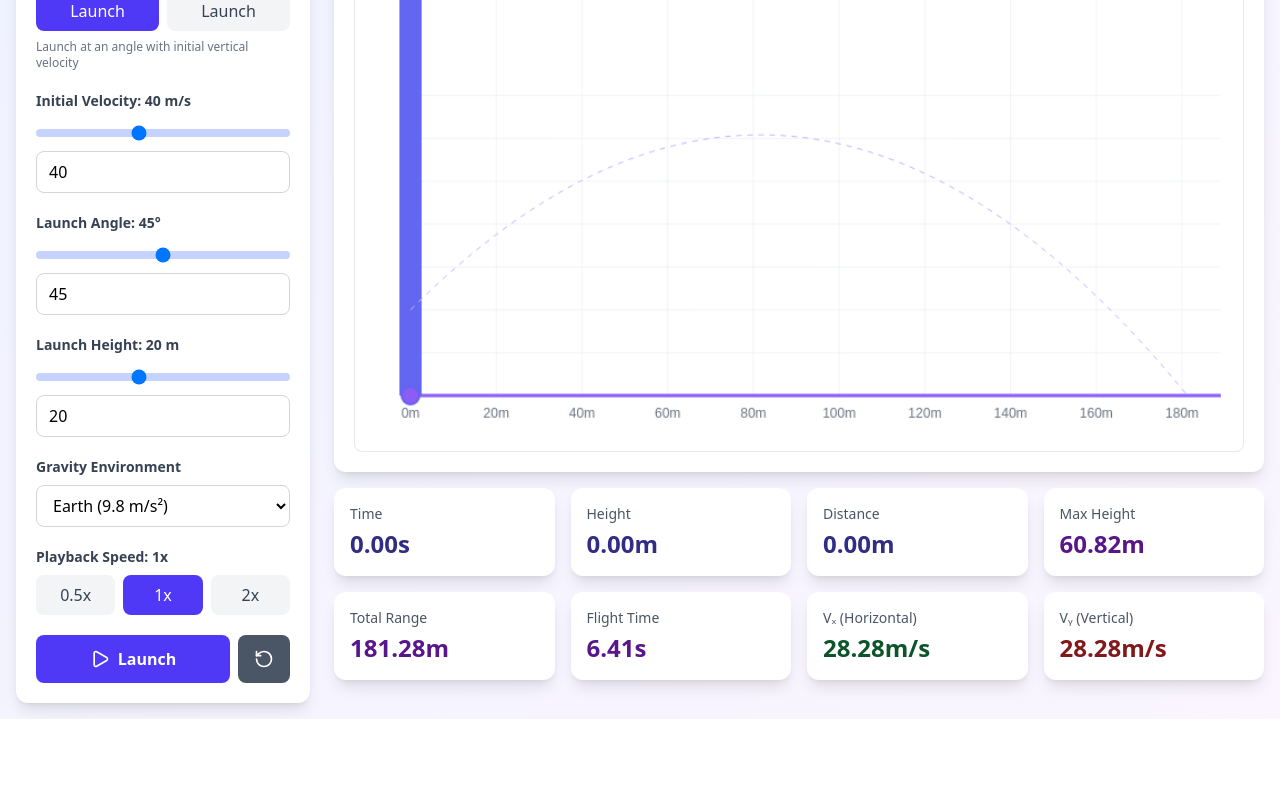
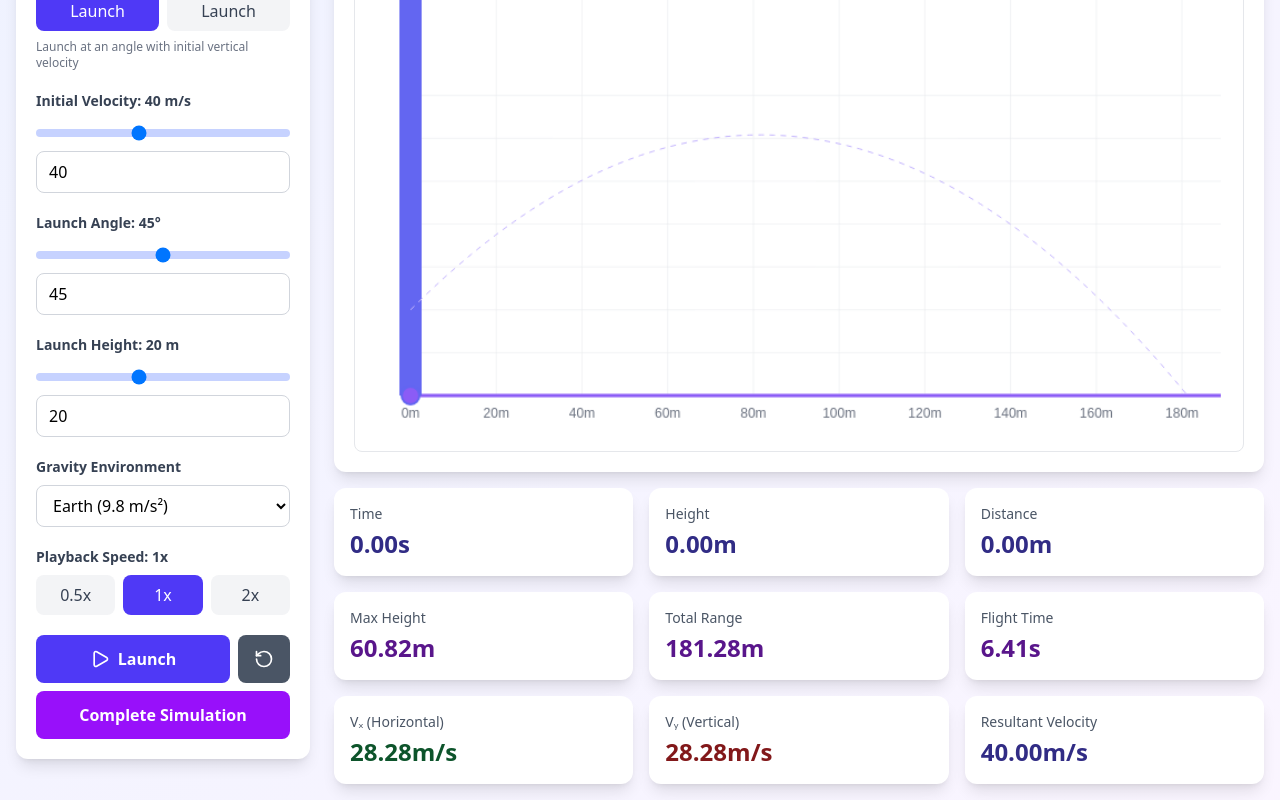
Before and after one commit to DDS3579/simulators, a React (Vite) app: page / in a window 1280 px wide. Shown: the part 281-1081 px from the top of the page. Before the commit the page ends 1000 px from the top, so only its background shows below. Built offline with nearby package versions, Linux system fonts and the light colour scheme.

Commit message:
chore: added a complete the simulation button

```diff
--- a/src/components/ProjectileMotion.jsx
+++ b/src/components/ProjectileMotion.jsx
@@ -210,20 +210,6 @@ const ProjectileMotion = () => {
       ctx.stroke();
     }
 
-    // for (let i = 0; i <= maxDistance; i += 10) {
-    //   ctx.beginPath();
-    //   ctx.moveTo(offsetX + i * scale, offsetY);
-    //   ctx.lineTo(offsetX + i * scale, 20);
-    //   ctx.stroke();
-    // }
-
-    // for (let i = 0; i <= maxHeightDisplay; i += 5) {
-    //   ctx.beginPath();
-    //   ctx.moveTo(offsetX, offsetY - i * scale);
-    //   ctx.lineTo(width - 20, offsetY - i * scale);
-    //   ctx.stroke();
-    // }
-
     // Draw ground
     ctx.strokeStyle = "#8b5cf6";
     ctx.lineWidth = 3;
@@ -364,7 +350,32 @@ const ProjectileMotion = () => {
     setFlightTime(tFlight);
   };
 
+  const handleCompleteSimulation = () => {
+    setIsRunning(false);
+    const { tFlight, totalRange } = calculateTrajectory();
+
+    // Set final position
+    setPosition({ x: totalRange, y: 0 });
+    setTime(tFlight);
+    setFlightTime(tFlight);
+    setRange(totalRange);
+
+    // Generate complete trail
+    const completeTrail = [];
+    for (let t = 0; t <= tFlight; t += tFlight / 50) {
+      const { x, y } = calculatePosition(t);
+      completeTrail.push({ x, y });
+    }
+    setTrail(completeTrail);
+
+    lastTimeRef.current = 0;
+  };
+
   const currentVelocity = calculatePosition(time);
+  const resultantVelocity = Math.sqrt(
+    currentVelocity.vx * currentVelocity.vx +
+      currentVelocity.vy * currentVelocity.vy
+  );
 
   return (
     <div className="min-h-screen bg-gradient-to-br from-indigo-50 to-purple-50 p-4">
@@ -570,7 +581,7 @@ const ProjectileMotion = () => {
               </div>
 
               {/* Control Buttons */}
-              <div className="flex gap-2">
+              {/* <div className="flex gap-2">
                 <button
                   onClick={handleLaunch}
                   className="flex-1 bg-indigo-600 hover:bg-indigo-700 text-white py-3 rounded-lg font-semibold flex items-center justify-center gap-2 transition-colors"
@@ -583,6 +594,32 @@ const ProjectileMotion = () => {
                   className="bg-gray-600 hover:bg-gray-700 text-white py-3 px-4 rounded-lg font-semibold flex items-center justify-center transition-colors"
                 >
                   <RotateCcw size={20} />
+                </button>
+              </div> */}
+
+              <div className="space-y-2">
+                <div className="flex gap-2">
+                  <button
+                    onClick={handleLaunch}
+                    className="flex-1 bg-indigo-600 hover:bg-indigo-700 text-white py-3 rounded-lg font-semibold flex items-center justify-center gap-2 transition-colors"
+                  >
+                    {isRunning ? <Pause size={20} /> : <Play size={20} />}
+                    {isRunning ? "Pause" : "Launch"}
+                  </button>
+                  <button
+                    onClick={handleReset}
+                    className="bg-gray-600 hover:bg-gray-700 text-white py-3 px-4 rounded-lg font-semibold flex items-center justify-center transition-colors"
+                  >
+                    <RotateCcw size={20} />
+                  </button>
+                </div>
+
+                <button
+                  onClick={handleCompleteSimulation}
+                  disabled={isRunning}
+                  className="w-full bg-purple-600 hover:bg-purple-700 disabled:bg-gray-400 text-white py-3 rounded-lg font-semibold transition-colors disabled:cursor-not-allowed"
+                >
+                  Complete Simulation
                 </button>
               </div>
             </div>
@@ -600,7 +637,7 @@ const ProjectileMotion = () => {
             </div>
 
             {/* Live Calculations */}
-            <div className="grid grid-cols-2 md:grid-cols-4 gap-4">
+            <div className="grid grid-cols-2 md:grid-cols-3 gap-4">
               <div className="bg-white rounded-xl shadow-lg p-4">
                 <div className="text-sm text-gray-600 mb-1">Time</div>
                 <div className="text-2xl font-bold text-indigo-900">
@@ -658,6 +695,15 @@ const ProjectileMotion = () => {
                   {currentVelocity.vy.toFixed(2)}m/s
                 </div>
               </div>
+
+              <div className="bg-white rounded-xl shadow-lg p-4">
+                <div className="text-sm text-gray-600 mb-1">
+                  Resultant Velocity
+                </div>
+                <div className="text-2xl font-bold text-indigo-900">
+                  {resultantVelocity.toFixed(2)}m/s
+                </div>
+              </div>
             </div>
           </div>
         </div>
```
